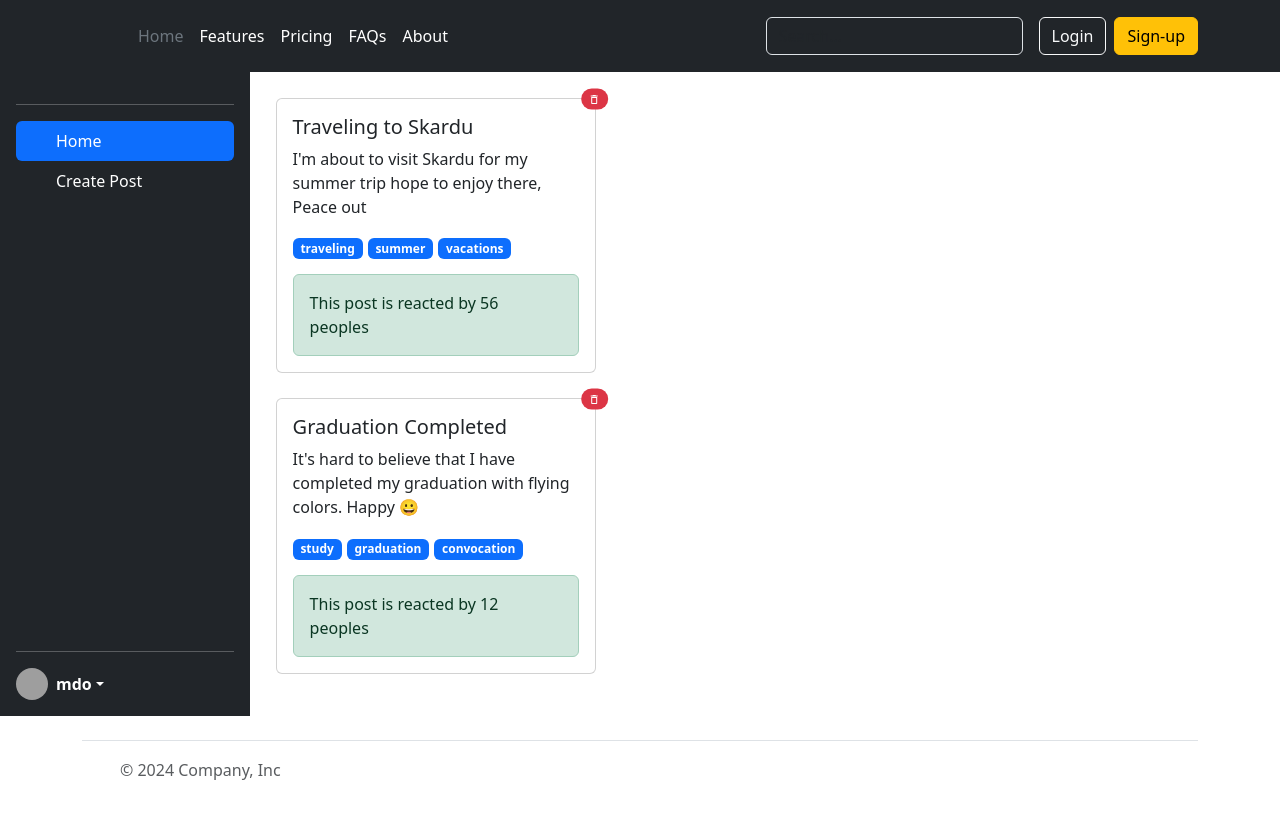
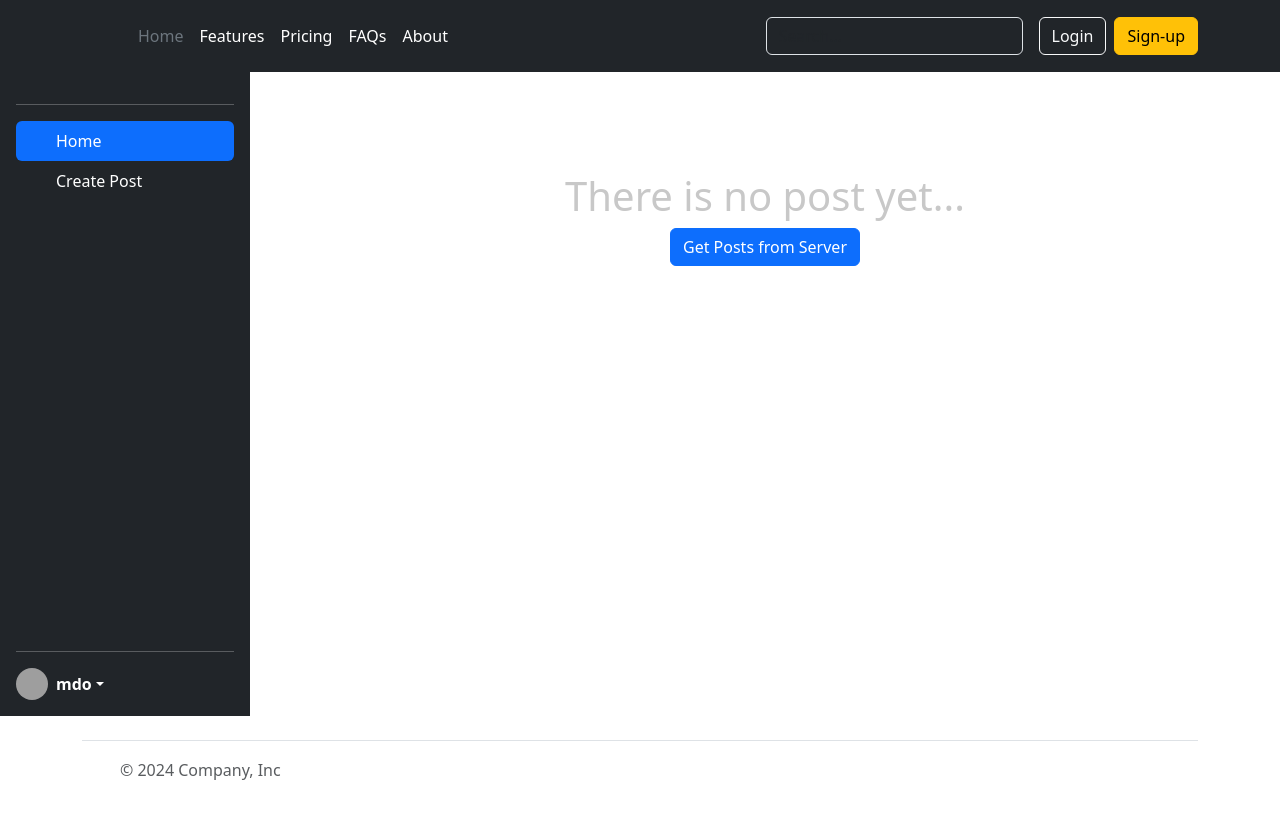
Before and after one commit to hassanshakil12/Social-Media-App, a React (Vite) app: page / in a window 1280 px wide. Shown: the top 818 px of the page. Built offline with nearby package versions, Linux system fonts and the light colour scheme; grey boxes are pictures that could not be loaded.

Commit message:
Fetching posts data from dummy server

```diff
--- a/src/App.css
+++ b/src/App.css
@@ -5,3 +5,8 @@
 .reaction {
     margin: 15px 0 0 0;
 }
+
+.message {
+    margin: 100px 0;
+    color: rgb(200, 200, 200);
+}
--- a/src/App.jsx
+++ b/src/App.jsx
@@ -16,7 +16,7 @@ function App() {
       <Navbar />
       <div style={{ display: "flex", width: "100vw", minHeight: "80.5vh" }}>
         <Sidebar selectedTab={selectedTab} setSelectedTab={setSelectedTab} />
-        <div className="posts">
+        <div className="posts" style={{ width: "100%" }}>
           {selectedTab === "Home" ? <PostList /> : <CreatePost />}
         </div>
       </div>
--- a/src/components/Card.jsx
+++ b/src/components/Card.jsx
@@ -6,7 +6,7 @@ const Card = ({ post }) => {
   const { deletePost } = useContext(PostList);
 
   return (
-    <div className="card" style={{ width: "20rem", margin: "2vw" }}>
+    <div className="card" style={{ width: "30rem", margin: "2vw" }}>
       <span
         className="position-absolute top-0 start-100 translate-middle badge rounded-pill bg-danger"
         onClick={() => deletePost(post.id)}
--- /dev/null
+++ b/src/components/Message.jsx
@@ -0,0 +1,16 @@
+import React from "react";
+
+const Message = ({ onGetPosts }) => {
+  return (
+    <div className="message">
+      <center>
+        <h1>There is no post yet...</h1>
+        <button type="button" className="btn btn-primary" onClick={onGetPosts}>
+          Get Posts from Server
+        </button>
+      </center>
+    </div>
+  );
+};
+
+export default Message;
--- a/src/components/PostList.jsx
+++ b/src/components/PostList.jsx
@@ -1,14 +1,23 @@
 import React, { useContext } from "react";
 import Card from "./Card";
 import { PostList as PostListData } from "../store/post-list-store";
+import Message from "./Message";
 
 const PostList = () => {
-  const { postList } = useContext(PostListData);
+  const { postList, addPosts} = useContext(PostListData);
+
+  const handleGetPosts = () => {
+    fetch("https://dummyjson.com/posts")
+      .then((res) => res.json())
+      .then((item)=>addPosts(item.posts));
+  };
+
   return (
     <>
-      {postList.map((post) =>
+      {postList.length === 0 && <Message onGetPosts={handleGetPosts} />}
+      {postList.map((post) => (
         <Card key={post.id} post={post} />
-      )}
+      ))}
     </>
   );
 };
--- a/src/store/post-list-store.jsx
+++ b/src/store/post-list-store.jsx
@@ -2,6 +2,7 @@ import { createContext, useReducer } from "react";
 
 export const PostList = createContext({
   postList: [],
+  addPosts: () => {},
   addPost: () => {},
   deletePost: () => {},
 });
@@ -12,6 +13,8 @@ const postListReducer = (currPostList, action) => {
     newPostList = currPostList.filter(
       (post) => post.id !== action.payload.postId
     );
+  } else if (action.type === "ADD_INITIAL_POSTS") {
+    newPostList = action.payload.posts;
   } else if (action.type === "ADD_POST") {
     newPostList = [action.payload, ...currPostList];
   }
@@ -19,10 +22,7 @@ const postListReducer = (currPostList, action) => {
 };
 
 const PostListProvider = ({ children }) => {
-  const [postList, dispatchPostList] = useReducer(
-    postListReducer,
-    DEFAULT_LIST
-  );
+  const [postList, dispatchPostList] = useReducer(postListReducer, []);
   const addPost = (userId, title, body, reactions, tags) => {
     // console.log(`${userId} ${title} ${body} ${reactions} ${tags}`);
     dispatchPostList({
@@ -38,6 +38,15 @@ const PostListProvider = ({ children }) => {
     });
   };
 
+  const addPosts = (posts) => {
+    dispatchPostList({
+      type: "ADD_INITIAL_POSTS",
+      payload: {
+        posts,
+      },
+    });
+  };
+
   const deletePost = (postId) => {
     // console.log(`Deleted product's ID is ${postId}`);
     dispatchPostList({
@@ -49,29 +58,10 @@ const PostListProvider = ({ children }) => {
   };
 
   return (
-    <PostList.Provider value={{ postList, addPost, deletePost }}>
+    <PostList.Provider value={{ postList, addPosts, addPost, deletePost }}>
       {children}
     </PostList.Provider>
   );
 };
 
-const DEFAULT_LIST = [
-  {
-    id: "1",
-    title: "Traveling to Skardu",
-    body: "I'm about to visit Skardu for my summer trip hope to enjoy there, Peace out",
-    userId: "45",
-    tags: ["traveling", "summer", "vacations"],
-    reactions: 56,
-  },
-  {
-    id: "2",
-    title: "Graduation Completed",
-    body: "It's hard to believe that I have completed my graduation with flying colors. Happy 😀",
-    userId: "5",
-    tags: ["study", "graduation", "convocation"],
-    reactions: 12,
-  },
-];
-
 export default PostListProvider;
```
